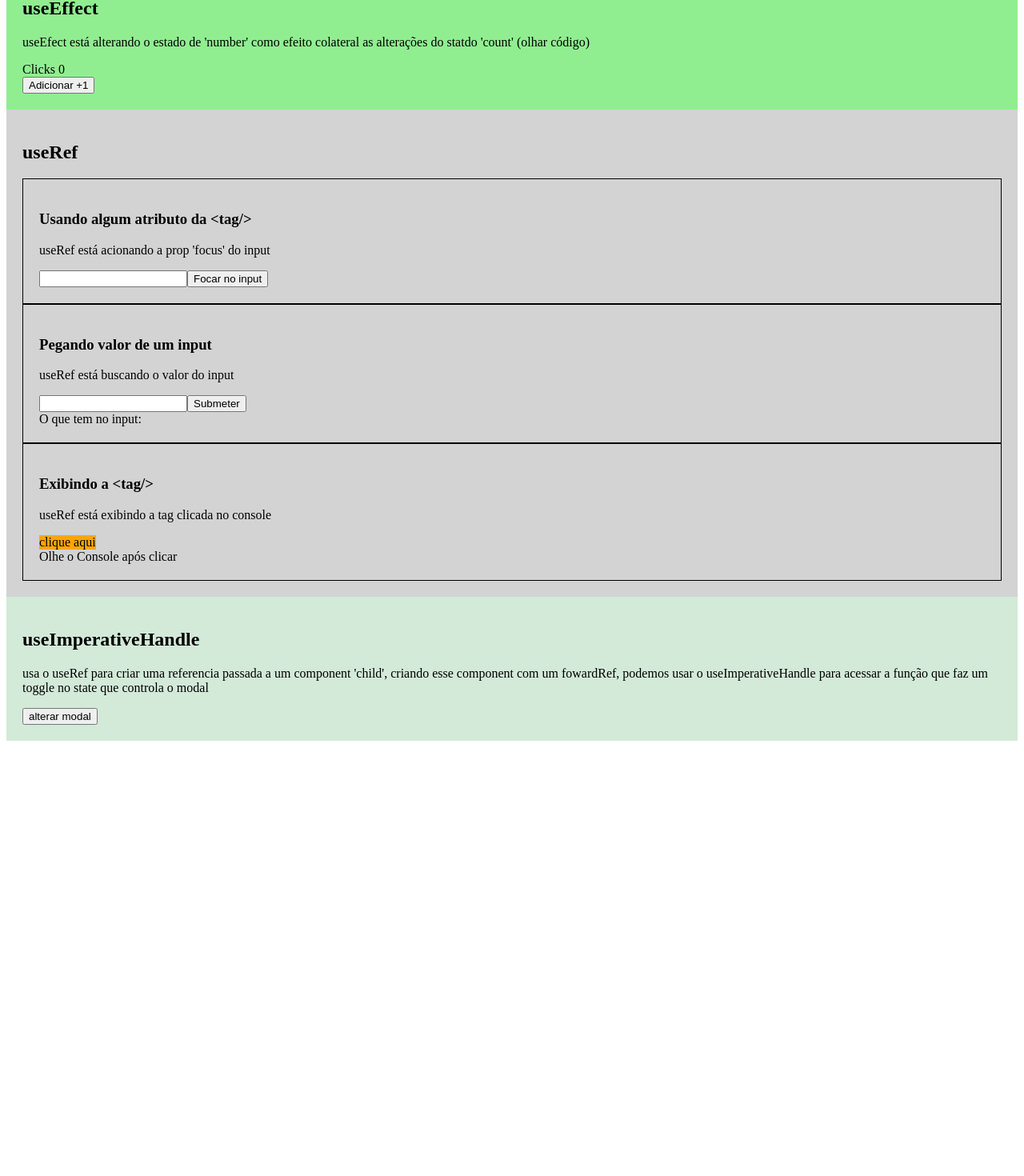
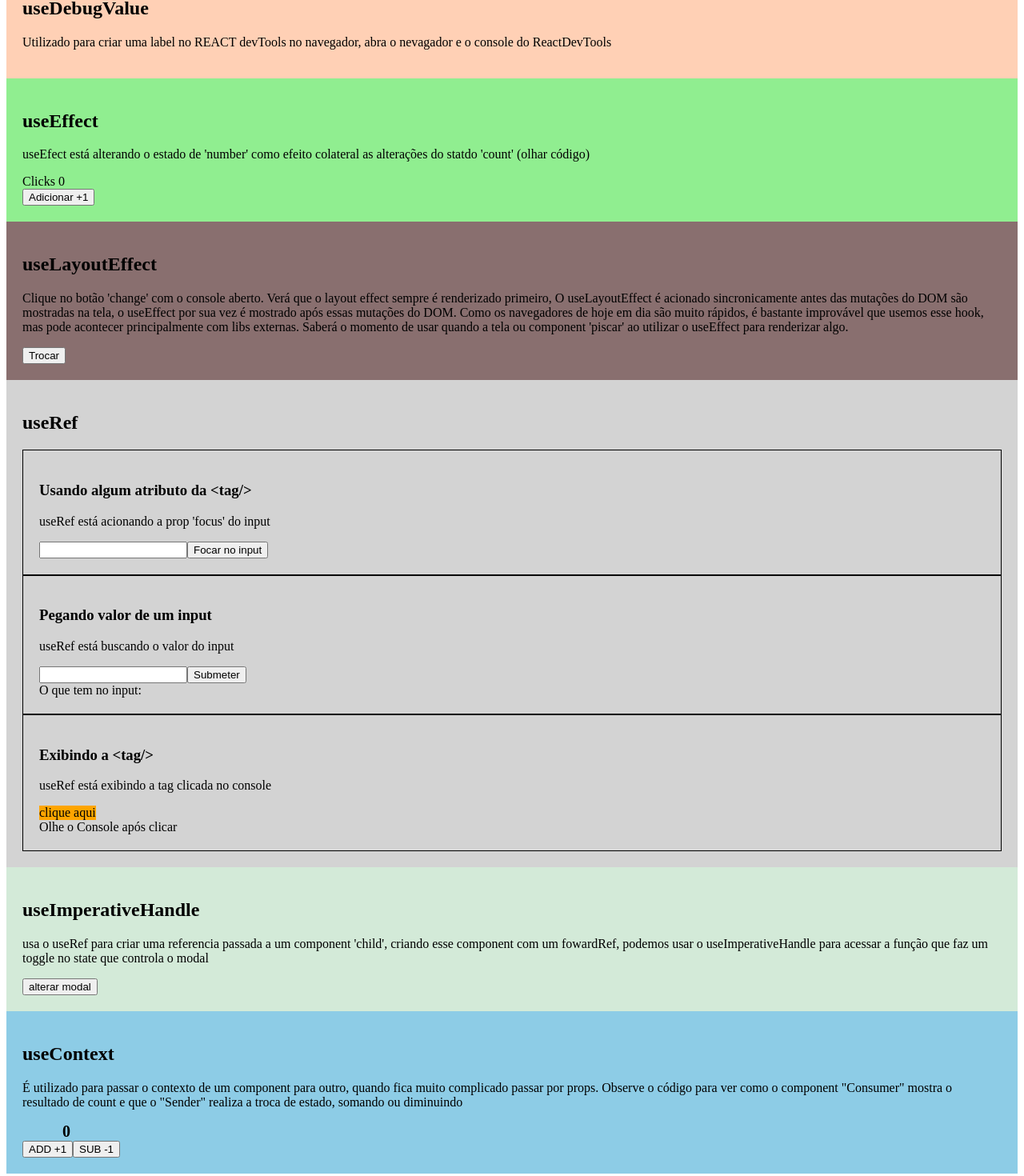
Before and after one commit to brunovcg/react-studies, a React (Create React App) app: page / in a window 1280 px wide. Shown: the part 231-1701 px from the top of the page at 80% size. Before the commit the page ends 1165 px from the top, so only its background shows below. Built offline with nearby package versions, Linux system fonts and the light colour scheme.

Commit message:
useContext

```diff
--- a/public/index.html
+++ b/public/index.html
@@ -10,34 +10,14 @@
       content="Web site created using create-react-app"
     />
     <link rel="apple-touch-icon" href="%PUBLIC_URL%/logo192.png" />
-    <!--
-      manifest.json provides metadata used when your web app is installed on a
-      user's mobile device or desktop. See https://developers.google.com/web/fundamentals/web-app-manifest/
-    -->
+
     <link rel="manifest" href="%PUBLIC_URL%/manifest.json" />
-    <!--
-      Notice the use of %PUBLIC_URL% in the tags above.
-      It will be replaced with the URL of the `public` folder during the build.
-      Only files inside the `public` folder can be referenced from the HTML.
 
-      Unlike "/favicon.ico" or "favicon.ico", "%PUBLIC_URL%/favicon.ico" will
-      work correctly both with client-side routing and a non-root public URL.
-      Learn how to configure a non-root public URL by running `npm run build`.
-    -->
-    <title>React App</title>
+    <title>React Studies</title>
   </head>
   <body>
     <noscript>You need to enable JavaScript to run this app.</noscript>
     <div id="root"></div>
-    <!--
-      This HTML file is a template.
-      If you open it directly in the browser, you will see an empty page.
 
-      You can add webfonts, meta tags, or analytics to this file.
-      The build step will place the bundled scripts into the <body> tag.
-
-      To begin the development, run `npm start` or `yarn start`.
-      To create a production bundle, use `npm run build` or `yarn build`.
-    -->
   </body>
 </html>
--- a/src/App.tsx
+++ b/src/App.tsx
@@ -2,14 +2,20 @@ import UseStateHook from "./hooks/useState";
 import UseEffectHook from "./hooks/useEffect";
 import UseRefHook from "./hooks/useRef";
 import UseImperativeHandleHook from './hooks/useImperativeHandle'
+import UseDebugValueHook from './hooks/useDebugValue';
+import UseLayoutEffectHook  from "./hooks/useLayoutEffect"
+import UseContextHook from "./hooks/useContext"
 
 function App() {
   return (
     <div className="App">
       <UseStateHook />
+      <UseDebugValueHook/>
       <UseEffectHook />
+      <UseLayoutEffectHook />
       <UseRefHook />
       <UseImperativeHandleHook/>
+      <UseContextHook/>
     </div>
   );
 }
--- /dev/null
+++ b/src/hooks/useContext/consumer.jsx
@@ -0,0 +1,15 @@
+import {useProvider} from "./provider"
+
+const Consumer = () => {
+
+    const {count} = useProvider()
+
+    return(
+        <div style={{fontWeight: 'bold', color: "black", fontSize:"20px", marginLeft:"50px"}}>
+            {count}
+        </div>
+    )
+
+}
+
+export default Consumer
--- /dev/null
+++ b/src/hooks/useContext/index.jsx
@@ -0,0 +1,23 @@
+import { Provider } from "./provider";
+import Consumer from "./consumer";
+import Sender from "./sender";
+
+const UseContextHook = () => {
+  return (
+    <div style={{ background: "#41a9d698", padding: "20px" }}>
+      <h2>useContext</h2>
+      <p>
+        É utilizado para passar o contexto de um component para outro, quando
+        fica muito complicado passar por props. Observe o código para ver como o
+        component "Consumer" mostra o resultado de count e que o "Sender"
+        realiza a troca de estado, somando ou diminuindo
+      </p>
+      <Provider>
+        <Consumer />
+        <Sender />
+      </Provider>
+    </div>
+  );
+};
+
+export default UseContextHook;
--- /dev/null
+++ b/src/hooks/useContext/provider.jsx
@@ -0,0 +1,20 @@
+import {useContext, createContext, useState} from 'react'
+
+
+
+export const ProviderContext = createContext();
+
+export const Provider = ({children}) => {
+
+
+    const [count, setCount] = useState(0)
+
+return(
+    <ProviderContext.Provider value={{count, setCount}}>
+        {children}
+    </ProviderContext.Provider>
+)
+
+}
+
+export const useProvider = () => useContext(ProviderContext);
--- /dev/null
+++ b/src/hooks/useContext/sender.jsx
@@ -0,0 +1,15 @@
+import {useProvider} from "./provider"
+
+const Sender = ()=> {
+
+    const {setCount, count} = useProvider()
+
+return(
+    <div>
+        <button onClick={()=>setCount(count + 1)}> ADD +1</button>
+        <button onClick={()=>setCount(count - 1)}> SUB -1</button>
+    </div>
+)
+}
+
+export default Sender
--- /dev/null
+++ b/src/hooks/useDebugValue/index.jsx
@@ -0,0 +1,17 @@
+import { useDebugValue, useState } from "react";
+
+const UseDebugValueHook = () => {
+const [teste, setTeste] = useState(5)
+
+  useDebugValue(`teste:${teste}`);
+
+  return (
+    <div style={{ background: "#ffd0b5", padding: "20px" }}>
+      <h2>useDebugValue</h2>
+
+      <p>Utilizado para criar uma label no REACT devTools no navegador, abra o nevagador e o console do ReactDevTools </p>
+    </div>
+  );
+};
+
+export default UseDebugValueHook;
--- /dev/null
+++ b/src/hooks/useLayoutEffect/index.jsx
@@ -0,0 +1,42 @@
+import { useEffect, useState, useLayoutEffect } from "react";
+
+const UseLayoutEffectHook = () => {
+  const [change, setChange] = useState(true);
+
+  const handleChange = () => {
+    setChange(!change);
+  };
+
+  useLayoutEffect(() => {
+    console.log("LayoutEfect=> Layout 1");
+  }, [change]);
+
+  useEffect(() => {
+    console.log("Efect=> Effect");
+  }, [change]);
+  useEffect(() => {});
+
+  useLayoutEffect(() => {
+    console.log("LayoutEfect=> Layout 2");
+  }, [change]);
+
+  return (
+    <div style={{ background: "#896f6f", padding: "20px" }}>
+      <h2>useLayoutEffect</h2>
+      <p>
+        Clique no botão 'change' com o console aberto. Verá que o layout effect
+        sempre é renderizado primeiro, O useLayoutEffect é acionado
+        sincronicamente antes das mutações do DOM são mostradas na tela, o
+        useEffect por sua vez é mostrado após essas mutações do DOM. Como os
+        navegadores de hoje em dia são muito rápidos, é bastante improvável que
+        usemos esse hook, mas pode acontecer principalmente com libs externas.
+        Saberá o momento de usar quando a tela ou component 'piscar' ao utilizar
+        o useEffect para renderizar algo.
+      </p>
+
+      <button onClick={handleChange}>Trocar</button>
+    </div>
+  );
+};
+
+export default UseLayoutEffectHook;
```
